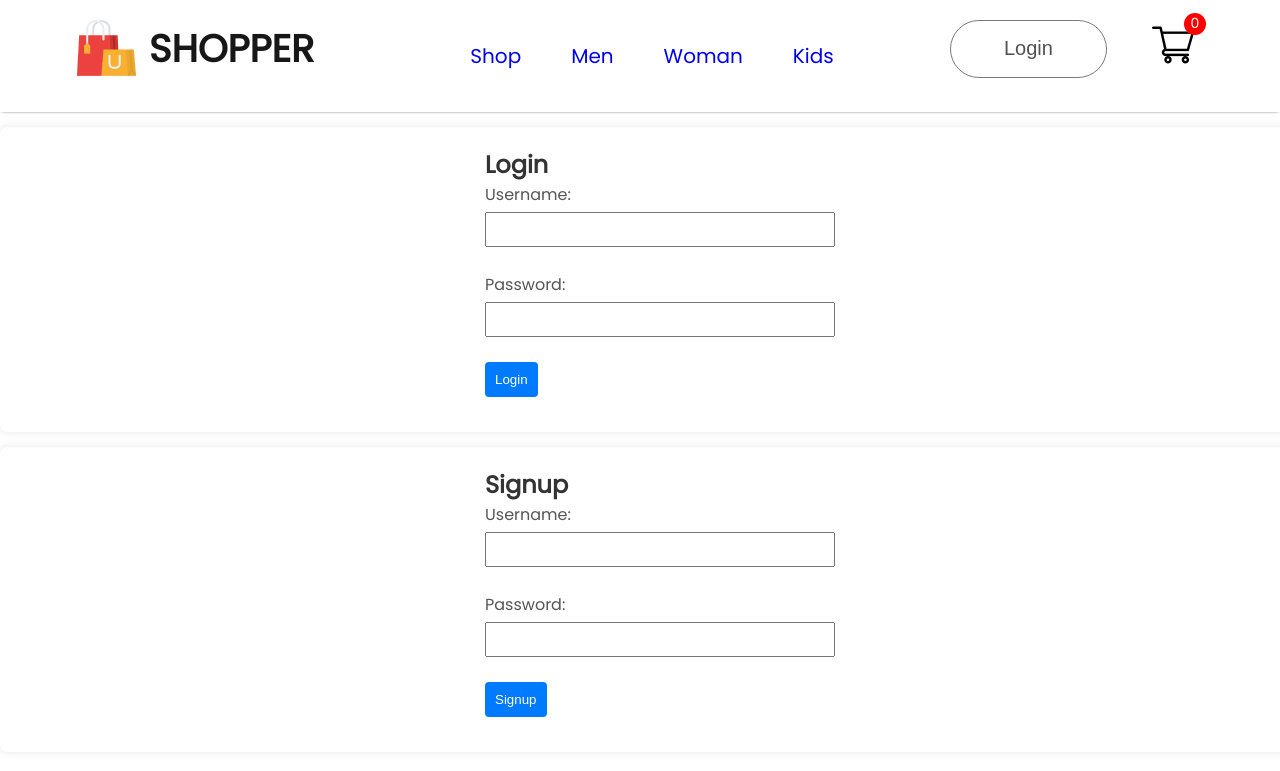
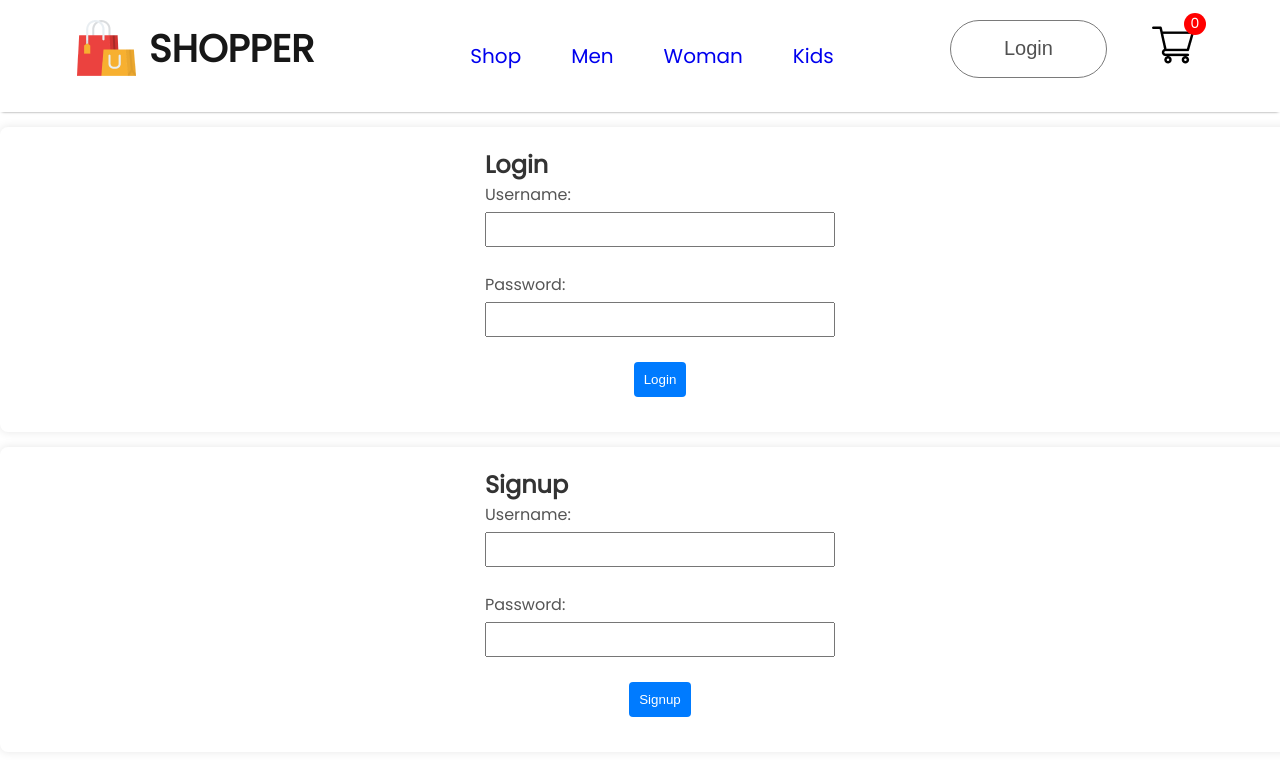
Before and after one commit to vladimirkratinov/ecommerce-react-website, a React (Create React App) app: page /login in a window 1280 px wide. Shown: the top 771 px of the page. Built offline with nearby package versions, Linux system fonts and the light colour scheme.

Commit message:
fix Login page styles

```diff
--- a/src/Pages/CSS/LoginSignUp.css
+++ b/src/Pages/CSS/LoginSignUp.css
@@ -32,8 +32,14 @@ input {
   margin-bottom: 10px;
 }
 
+.button-container {
+    display: flex;
+    justify-content: center;
+    align-items: center;
+}
 button {
   background-color: #007bff;
+
   color: #fff;
   padding: 10px;
   border: none;
--- a/src/Pages/LoginSignupPage.jsx
+++ b/src/Pages/LoginSignupPage.jsx
@@ -34,7 +34,7 @@ const Login = ({ onLogin, loginError }) => {
           onChange={(e) => setPassword(e.target.value)}
         />
       </div>
-      <div>
+      <div className='button-container'>
         <button className="action-button" onClick={handleLoginClick}>
           Login
         </button>
@@ -80,7 +80,7 @@ const Signup = ({ onSignup }) => {
           onChange={(e) => setPassword(e.target.value)}
         />
       </div>
-      <div>
+      <div className='button-container'>
         <button className="action-button" onClick={handleSignup}>
           Signup
         </button>
```
